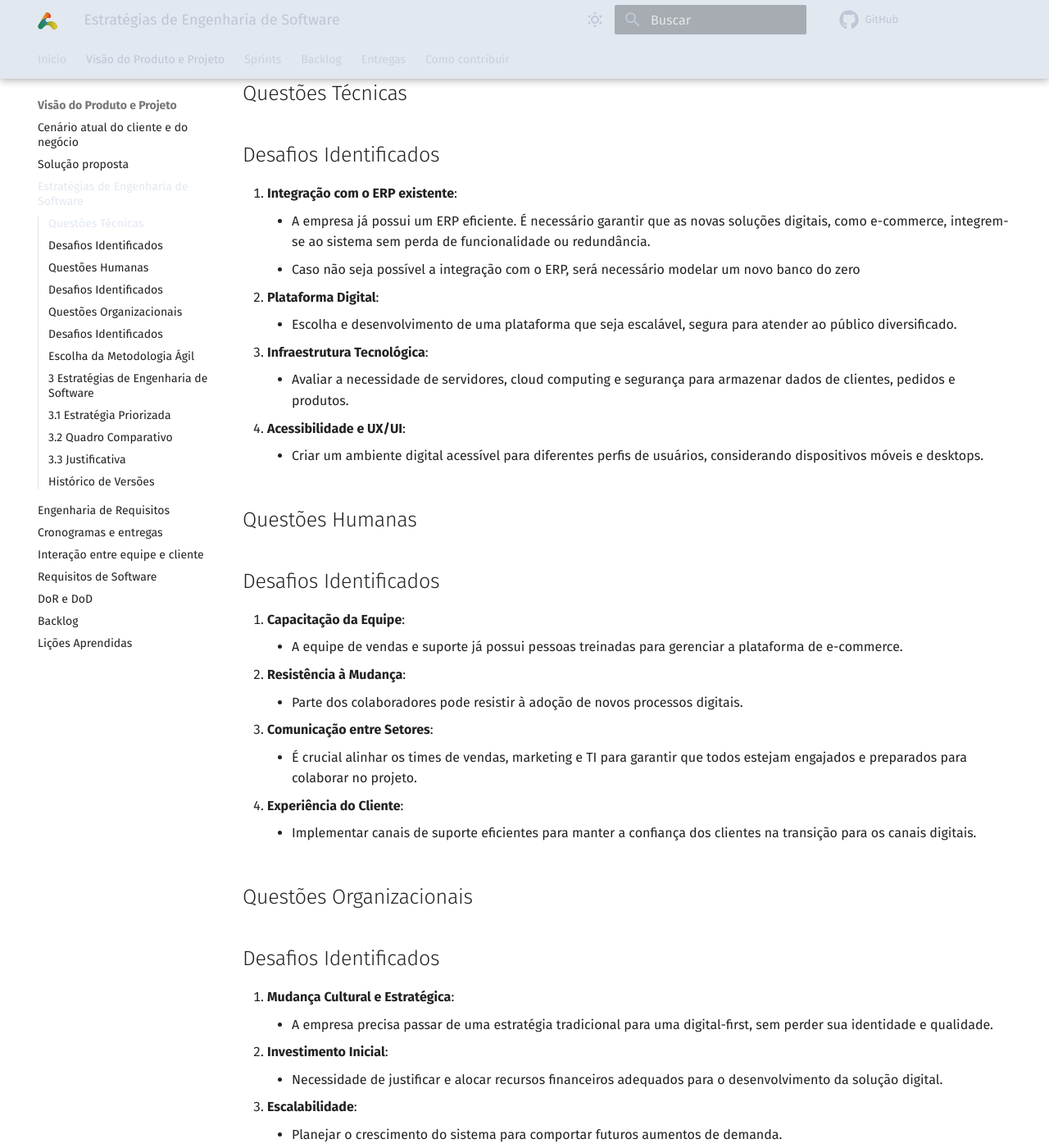
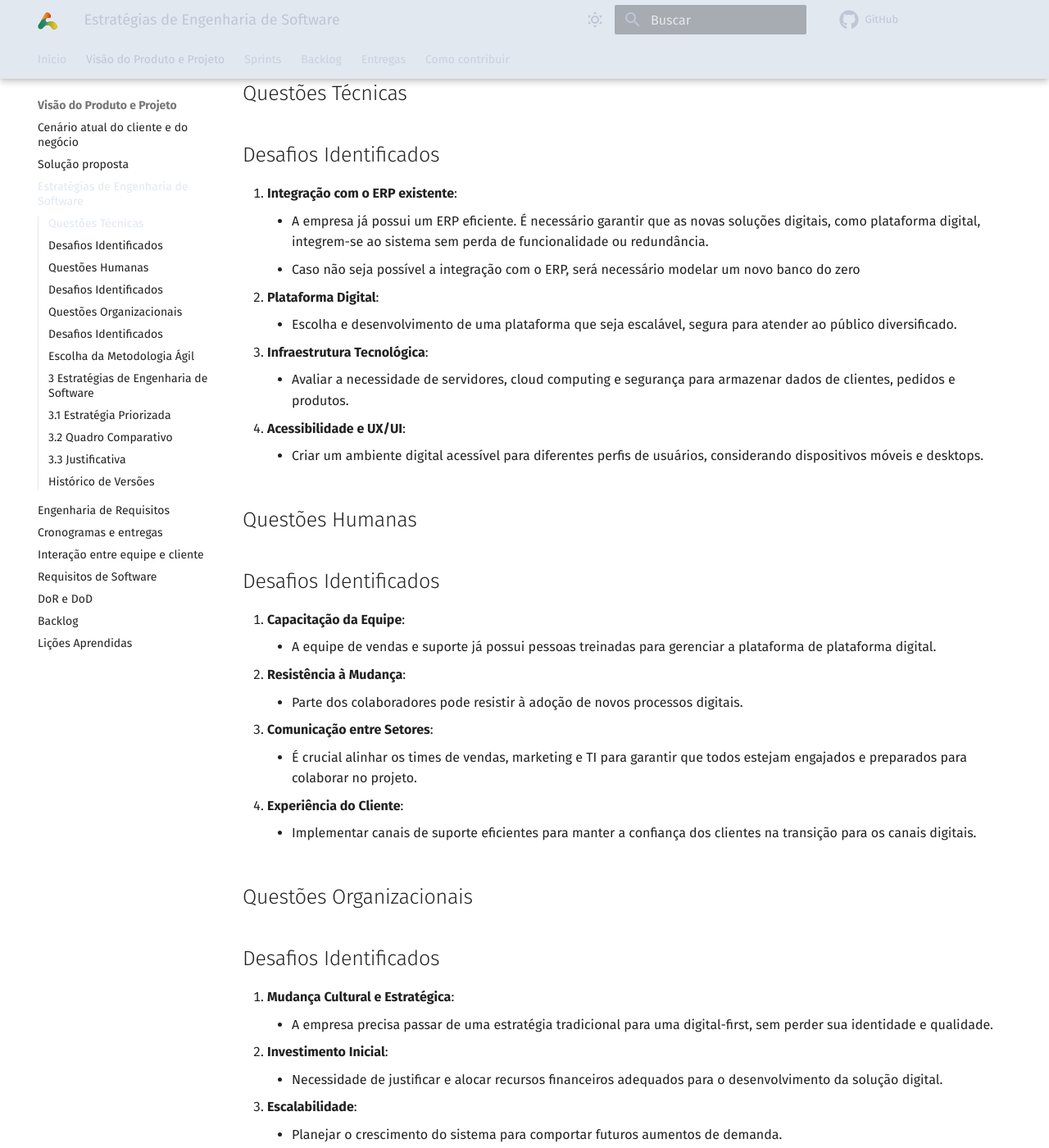
Before and after one commit to mdsreq-fga-unb/2024.2-T03-AutoReiTintas, an MkDocs documentation site: the page built from docs/auto-rei-tintas/docs/sections/product_vision/3_strategy.md, in a window 1280 px wide and 1400 px high, scrolled down 237 px. Shown: the whole window at 82% size. Built offline with MkDocs 1.6.1 and Material for MkDocs 9.7.7, drawn with Linux system fonts in a browser that asks for light colours; comment, search, counter and statistics services are not loaded; some of the changed text lies outside the part shown.

Commit message:
Update 3_strategy.md

```diff
--- a/docs/auto-rei-tintas/docs/sections/product_vision/3_strategy.md
+++ b/docs/auto-rei-tintas/docs/sections/product_vision/3_strategy.md
@@ -7,7 +7,7 @@ Utilizando o framework de Sommerville no contexto do projeto e equipe para escol
 ## Desafios Identificados
 
 1. **Integração com o ERP existente**:
-    - A empresa já possui um ERP eficiente. É necessário garantir que as novas soluções digitais, como e-commerce, integrem-se ao sistema sem perda de funcionalidade ou redundância.
+    - A empresa já possui um ERP eficiente. É necessário garantir que as novas soluções digitais, como plataforma digital, integrem-se ao sistema sem perda de funcionalidade ou redundância.
     - Caso não seja possível a integração com o ERP, será necessário modelar um novo banco do zero
 2. **Plataforma Digital**:
     - Escolha e desenvolvimento de uma plataforma que seja escalável, segura para atender ao público diversificado.
@@ -21,7 +21,7 @@ Utilizando o framework de Sommerville no contexto do projeto e equipe para escol
 ## Desafios Identificados
 
 1. **Capacitação da Equipe**:
-    - A equipe de vendas e suporte já possui pessoas treinadas para gerenciar a plataforma de e-commerce.
+    - A equipe de vendas e suporte já possui pessoas treinadas para gerenciar a plataforma de plataforma digital.
 2. **Resistência à Mudança**:
     - Parte dos colaboradores pode resistir à adoção de novos processos digitais.
 3. **Comunicação entre Setores**:
@@ -44,7 +44,7 @@ Utilizando o framework de Sommerville no contexto do projeto e equipe para escol
 
 Após analisar os desafios, a **Scrum** parece ser a melhor abordagem para este projeto, considerando:
 
-- **Complexidade técnica**: ScrumXP permite a divisão do trabalho em sprints iterativos, facilitando o desenvolvimento modular da plataforma de e-commerce e integração com o ERP, ou a modelagem de um novo banco.
+- **Complexidade técnica**: ScrumXP permite a divisão do trabalho em sprints iterativos, facilitando o desenvolvimento modular da plataforma de plataforma digital e integração com o ERP, ou a modelagem de um novo banco.
 - **Necessidade de feedback constante**: Sprint reviews permitem ajustes rápidos com base no retorno de stakeholders internos e externos.
 - **Colaboração entre equipes**: ScrumXP promove reuniões diárias que alinham equipes multidisciplinares, reduzindo a resistência à mudança e aumentando o engajamento.
 - **Flexibilidade**: A metodologia permite mudanças no escopo à medida que novas demandas ou desafios são identificados.
```
